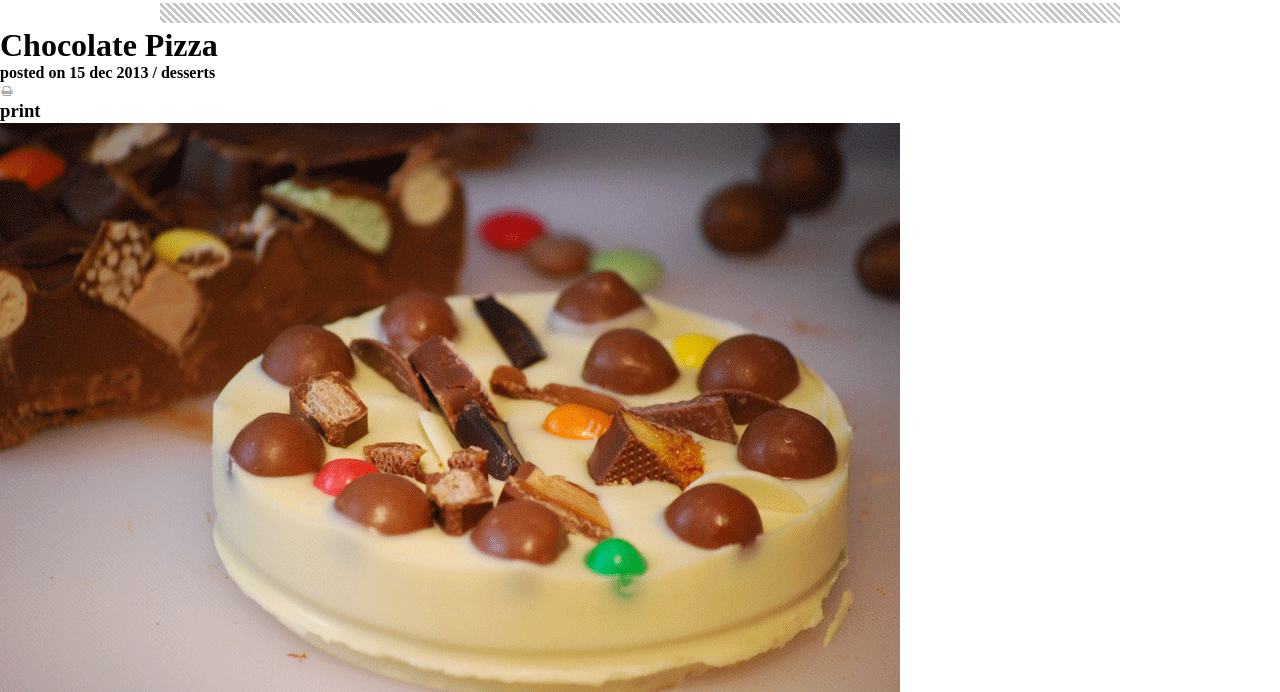
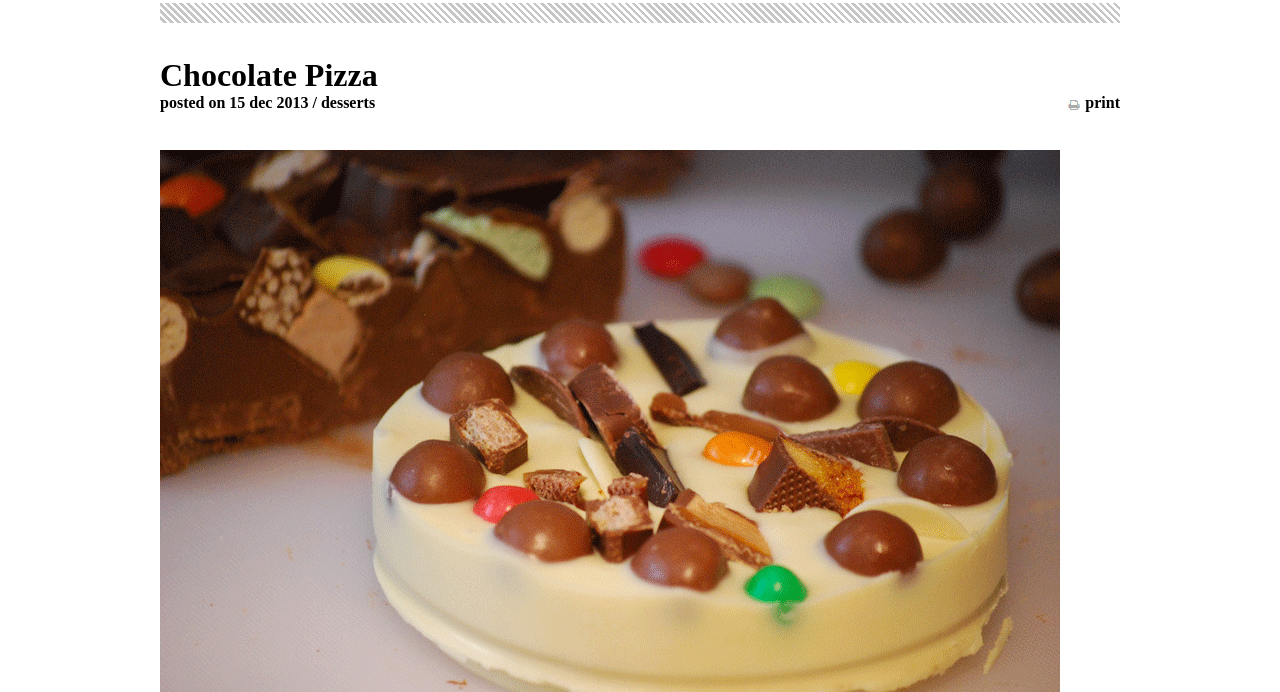
Before and after one commit to coachmullen22/chocolate-pizza, a plain HTML site: page index.html in a window 1280 px wide. Shown: the part 108-800 px from the top of the page. Drawn offline with Linux system fonts and the light colour scheme; files whose address does not match are found by name.

Commit message:
header fixed

```diff
--- a/index.html
+++ b/index.html
@@ -27,11 +27,11 @@
       <div></div>
     </header>
     <main>
+      <h1>Chocolate Pizza</h1>
       <div>
-        <h1>Chocolate Pizza</h1>
         <h4>posted on 15 dec 2013 / desserts</h4>
+        <h4>print</h4>
         <img src="img/print-icon.png" alt="print icon" />
-        <h3>print</h3>
       </div>
       <img src="img/choco-pizza.png" alt="chocolate pizza">
       <section>
--- a/style.css
+++ b/style.css
@@ -8,9 +8,9 @@
 
 header {
   width: 960px;
-  margin: 30px auto;
+  margin: 30px auto 0;
   padding-bottom: 30px;
-  height: 45px;
+  height: 75px;
 }
 
 header img {
@@ -54,3 +54,27 @@ header nav+div {
 #rss {
   margin-left: 10px;
 }
+
+
+main {
+  width: 960px;
+  margin: 30px auto;
+}
+
+main div h4 {
+  float: left;
+}
+
+main div h4+h4 {
+  float: right;
+}
+
+main div img {
+  float: right;
+  margin-top: 5.5px;
+  margin-right: 5px;
+}
+main div {
+  height: 25px;
+  margin-bottom: 30px;
+}
```
